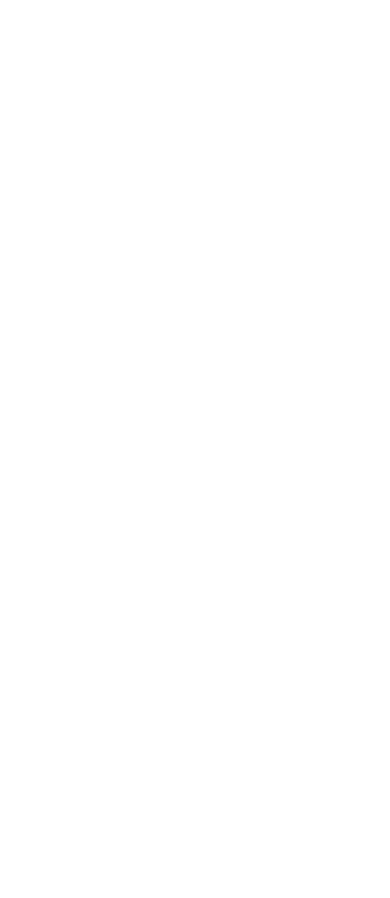
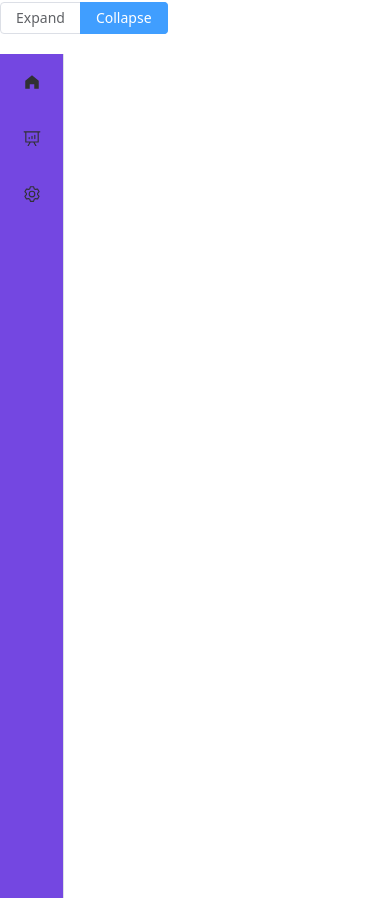
Before and after one commit to Natanssilva/secureClientApp, a Vue app in the folder frontend/: page /index in a window 390 px wide. Before the commit this address had no page. Before the commit the page ends 844 px from the top, so only its background shows below. Built offline with nearby package versions, Linux system fonts and the light colour scheme.

Commit message:
FEAT | Responsividade + Menu Lateral

```diff
--- a/frontend/src/assets/styles/element-variables.scss
+++ b/frontend/src/assets/styles/element-variables.scss
@@ -16,3 +16,8 @@
       color: $secure-text-hover-color !important;
     }
   }
+
+.menu-secure{
+  background-color: $secure-color !important;
+
+}
--- /dev/null
+++ b/frontend/src/components/SideBar.vue
@@ -0,0 +1,80 @@
+<template>
+  <el-radio-group v-model="isCollapse" style="margin-bottom: 20px">
+    <el-radio-button :value="false">Expand</el-radio-button>
+    <el-radio-button :value="true">Collapse</el-radio-button>
+  </el-radio-group>
+
+  <el-menu
+    default-active="2"
+    class="menu-secure el-menu-vertical-demo"
+    :collapse="isCollapse"
+    @open="handleOpen"
+    @close="handleClose"
+  >
+    <el-sub-menu index="1">
+      <template #title>
+        <el-icon><HomeFilled /></el-icon>
+        <span>Home</span>
+      </template>
+      <el-menu-item-group>
+        <el-menu-item index="1-1">Pedidos</el-menu-item>
+      </el-menu-item-group>
+      <el-menu-item-group>
+        <el-menu-item index="1-2">Clientes</el-menu-item>
+      </el-menu-item-group>
+
+    </el-sub-menu>
+
+    <el-sub-menu index="2">
+      <template #title>
+        <el-icon color="#409efc"><DataAnalysis /></el-icon>
+        <span class="text-cyan-50">Gráficos</span>
+      </template>
+      <el-menu-item-group>
+        <el-menu-item index="2-1">Pedidos</el-menu-item>
+      </el-menu-item-group>
+      <el-menu-item-group>
+        <el-menu-item index="2-2">Clientes</el-menu-item>
+      </el-menu-item-group>
+    </el-sub-menu>
+
+    <el-sub-menu index="3">
+      <template #title>
+        <el-icon><Setting /></el-icon>
+        <span class="text-cyan-50">Configurações</span>
+      </template>
+      <el-menu-item-group>
+        <el-menu-item index="3-1">Conta</el-menu-item>
+      </el-menu-item-group>
+    </el-sub-menu>
+  </el-menu>
+</template>
+
+<script lang="ts" setup>
+import { ref } from 'vue'
+import { HomeFilled, DataAnalysis, Setting } from '@element-plus/icons-vue'
+
+const isCollapse = ref(true)
+
+const handleOpen = (key: string, keyPath: string[]) => {
+  console.log(key, keyPath)
+}
+
+const handleClose = (key: string, keyPath: string[]) => {
+  console.log(key, keyPath)
+}
+</script>
+
+<style>
+/* Estilos para o menu expandido (sem a classe .el-menu--collapse) */
+.el-menu-vertical-demo:not(.el-menu--collapse) {
+  width: 200px;
+  min-height: 100vh;
+}
+
+/* Estilos para o menu colapsado */
+.el-menu-vertical-demo.el-menu--collapse {
+  width: 64px; /* largura do menu colapsado */
+  min-height: 100vh;
+}
+</style>
--- a/frontend/src/router/router.js
+++ b/frontend/src/router/router.js
@@ -2,6 +2,7 @@
 import LoginScreen from '../views/LoginScreen.vue'
 import RegisterScreen from '../views/RegisterScreen.vue'
 import ForgetPasswordScreen from '../views/ForgetPasswordScreen.vue'
+import IndexScreen from '../views/IndexScreen.vue'
 // Importar outras views conforme necessário
 
 const routes = [
@@ -19,6 +20,11 @@
     path: '/forget-password',
     name: 'ForgetPassword',
     component: ForgetPasswordScreen
+  },
+  {
+    path: '/index',
+    name: 'Index',
+    component: IndexScreen
   }
 ]
 
--- /dev/null
+++ b/frontend/src/views/IndexScreen.vue
@@ -0,0 +1,9 @@
+<template>
+    <SideBar></SideBar>
+</template>
+
+<script setup>
+import SideBar from '../components/SideBar.vue'
+</script>
+
+<style></style>
--- a/frontend/src/views/LoginScreen.vue
+++ b/frontend/src/views/LoginScreen.vue
@@ -49,7 +49,7 @@
         </el-form-item>
 
         <div class="flex justify-around items-center mb-4">
-          <el-checkbox v-model="checked1" label="Remember me" size="large" />
+          <el-checkbox v-model="checked1" label="Manter Conectado" size="large" />
           <span
             @click="openDlgPassword()"
             class="no-underline hover:underline text-secure-color cursor-pointer"
@@ -246,6 +246,14 @@
           })
         })
         .catch((error) => {
+          if(error.status == 402){
+            return  ElMessage({
+                showClose: true,
+                message: error.response.data.message,
+                grouping: true,
+                type: 'error'
+              });
+          }
           ElMessage({
             showClose: true,
             message: 'Ocorreu um erro. Por favor, tente novamente mais tarde.',
```
Also changed, not shown: 2 other files (tests, documents, lock files or other folders).
